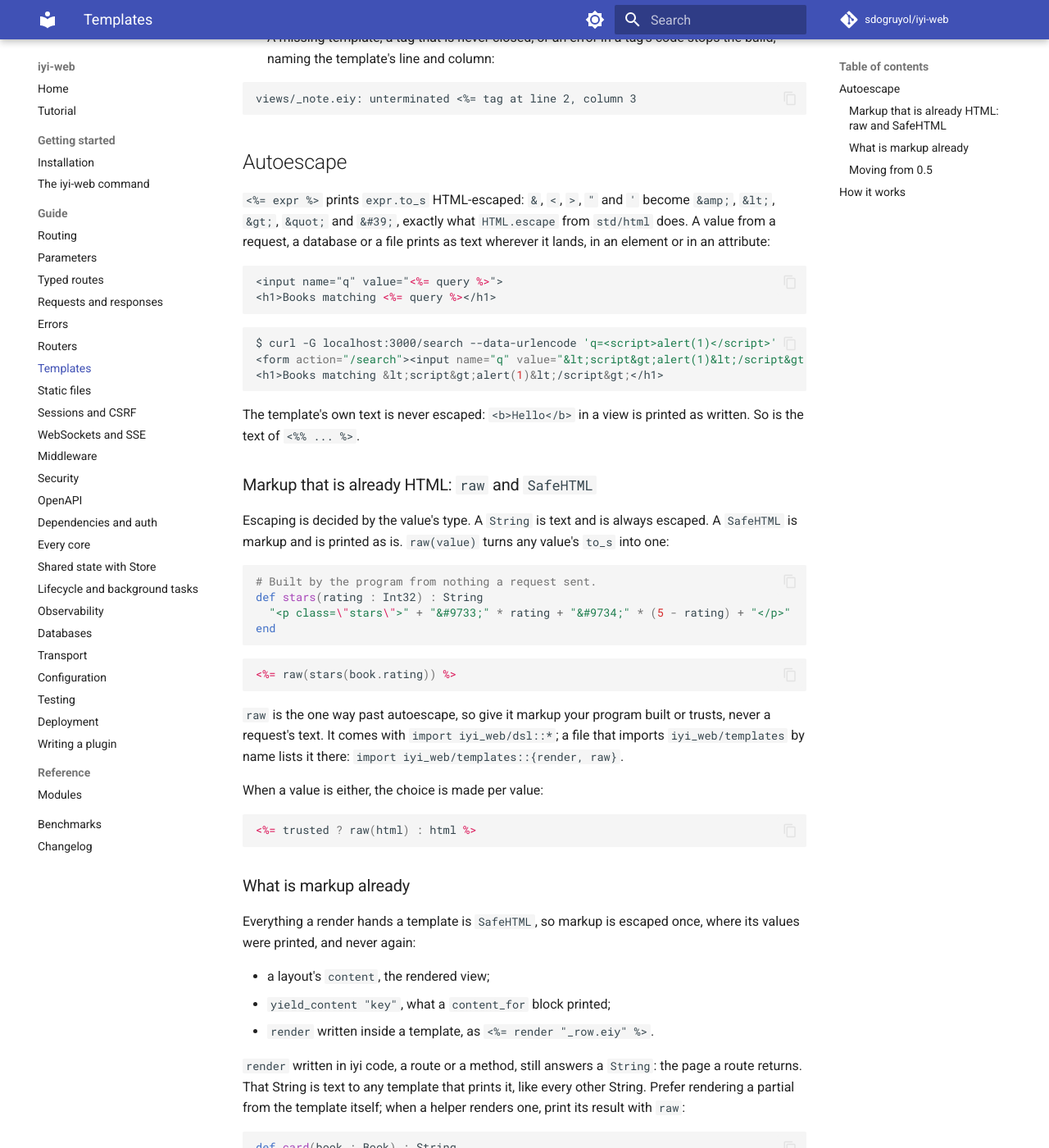
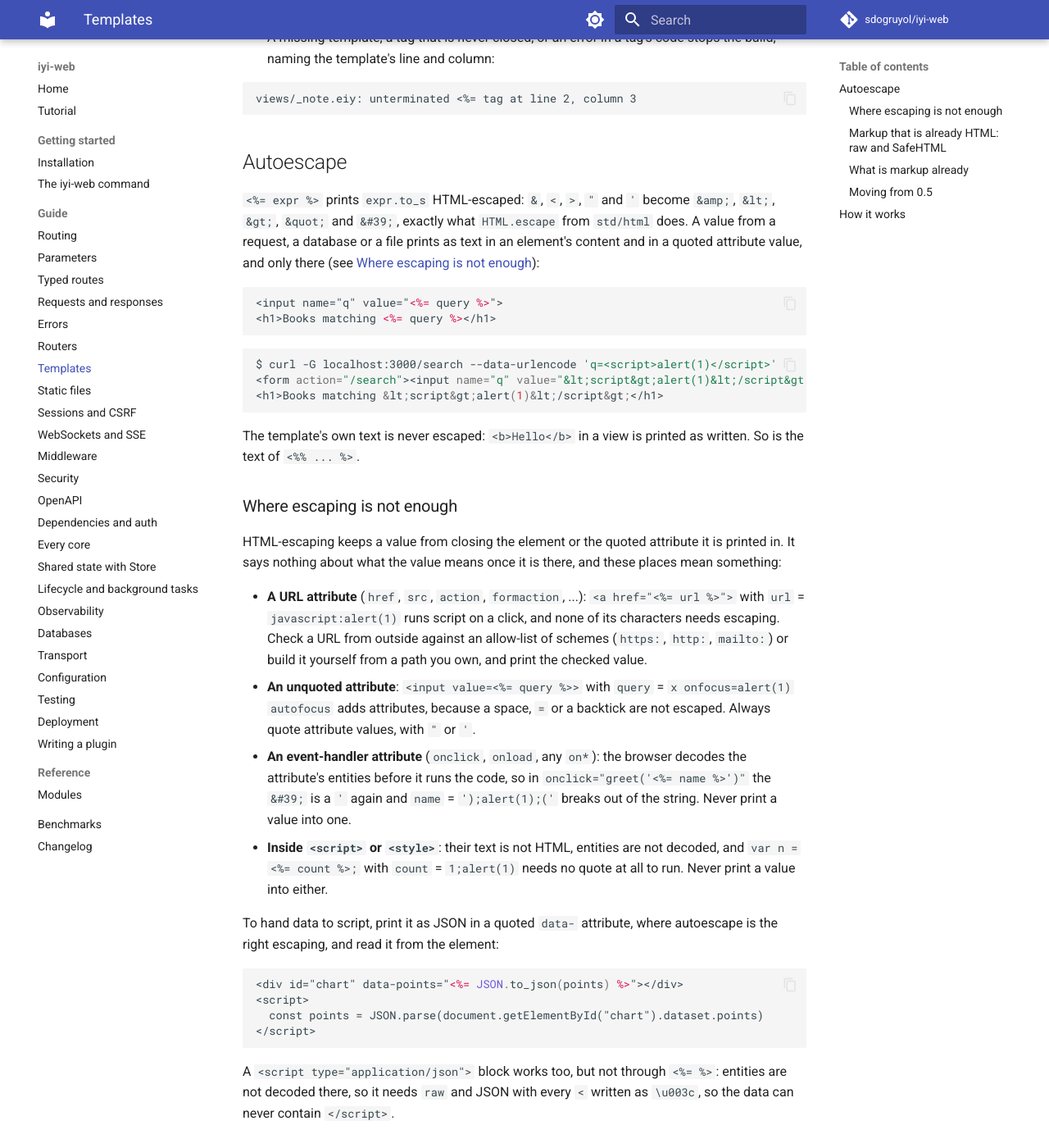
Before and after one commit to sdogruyol/iyi-web, an MkDocs documentation site: the page built from docs/templates.md, in a window 1280 px wide and 1400 px high, scrolled down 1077 px. Shown: the whole window at 82% size. Built offline with MkDocs 1.6.1 and Material for MkDocs 9.7.7, drawn with Linux system fonts in a browser that asks for light colours; comment, search, counter and statistics services are not loaded.

Commit message:
Document where template escaping is not enough
The page said an escaped value prints as text wherever it lands.
HTML.escape covers element text and quoted attribute values; URL and
event-handler attributes, unquoted attributes and script or style
contents need more, and the page now says what.

````diff
--- a/docs/templates.md
+++ b/docs/templates.md
@@ -62,7 +62,8 @@ controller's `def show(name : String) : String` with `render` inside.
 `<%= expr %>` prints `expr.to_s` HTML-escaped: `&`, `<`, `>`, `"` and `'`
 become `&amp;`, `&lt;`, `&gt;`, `&quot;` and `&#39;`, exactly what
 `HTML.escape` from `std/html` does. A value from a request, a database or a
-file prints as text wherever it lands, in an element or in an attribute:
+file prints as text in an element's content and in a quoted attribute
+value, and only there (see [Where escaping is not enough](#where-escaping-is-not-enough)):
 
 ```erb
 <input name="q" value="<%= query %>">
@@ -77,6 +78,46 @@ $ curl -G localhost:3000/search --data-urlencode 'q=<script>alert(1)</script>'
 
 The template's own text is never escaped: `<b>Hello</b>` in a view is
 printed as written. So is the text of `<%% ... %>`.
+
+### Where escaping is not enough
+
+HTML-escaping keeps a value from closing the element or the quoted
+attribute it is printed in. It says nothing about what the value means
+once it is there, and these places mean something:
+
+- **A URL attribute** (`href`, `src`, `action`, `formaction`, ...):
+  `<a href="<%= url %>">` with `url` = `javascript:alert(1)` runs script
+  on a click, and none of its characters needs escaping. Check a URL
+  from outside against an allow-list of schemes (`https:`, `http:`,
+  `mailto:`) or build it yourself from a path you own, and print the
+  checked value.
+- **An unquoted attribute**: `<input value=<%= query %>>` with
+  `query` = `x onfocus=alert(1) autofocus` adds attributes, because a
+  space, `=` or a backtick are not escaped. Always quote attribute values,
+  with `"` or `'`.
+- **An event-handler attribute** (`onclick`, `onload`, any `on*`):
+  the browser decodes the attribute's entities before it runs the code,
+  so in `onclick="greet('<%= name %>')"` the `&#39;` is a `'` again
+  and `name` = `');alert(1);('` breaks out of the string. Never print a
+  value into one.
+- **Inside `<script>` or `<style>`**: their text is not HTML, entities are
+  not decoded, and `var n = <%= count %>;` with `count` =
+  `1;alert(1)` needs no quote at all to run. Never print a value into
+  either.
+
+To hand data to script, print it as JSON in a quoted `data-` attribute,
+where autoescape is the right escaping, and read it from the element:
+
+```erb
+<div id="chart" data-points="<%= JSON.to_json(points) %>"></div>
+<script>
+  const points = JSON.parse(document.getElementById("chart").dataset.points)
+</script>
+```
+
+A `<script type="application/json">` block works too, but not through
+`<%= %>`: entities are not decoded there, so it needs `raw` and JSON with
+every `<` written as `\u003c`, so the data can never contain `</script>`.
 
 ### Markup that is already HTML: `raw` and `SafeHTML`
 
````
